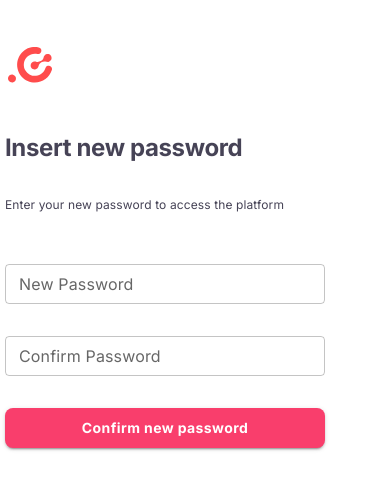
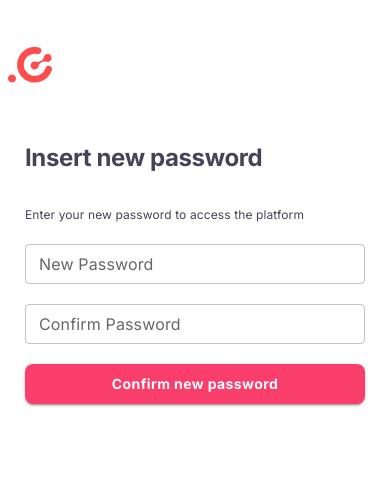
Before and after one commit to olaishola05/Coral, a React (Create React App) app: page /reset-password/confirm-password in a window 390 px wide. Shown: the top 490 px of the page. Built offline with nearby package versions, Linux system fonts and the light colour scheme.

Commit message:
refactor(app): Add mobile to password confirmation
Mobile responsive to confirm password page

```diff
--- a/src/Components/UI/ConfirmPassword.tsx
+++ b/src/Components/UI/ConfirmPassword.tsx
@@ -3,6 +3,20 @@ import HeaderText from './HeaderText'
 import Box from '@mui/material/Box';
 import TextInput from './TextInput';
 import CustomButton from './CustomButton';
+import { styled } from '@mui/material/styles';
+
+const StyledContainerDiv = styled('div')(({ theme }) => ({
+  [theme.breakpoints.down('sm')]: {
+    width: '100%',
+    padding: '10px 20px',
+
+    form : {
+      width: '100%',
+      alignItems: 'center',
+      gap: '20px',
+    },
+  },
+}))
 
 const ConfirmPassword
   = () => {
@@ -12,7 +26,7 @@ const ConfirmPassword
     }
 
     return (
-      <>
+      <StyledContainerDiv>
         <HeaderText
           header='Insert new password'
           text="Enter your new password to access the platform"
@@ -52,7 +66,7 @@ const ConfirmPassword
             Confirm new password
           </CustomButton>
         </Box>
-      </>
+      </StyledContainerDiv>
     )
   }
 
--- a/src/Components/UI/EmailSent.tsx
+++ b/src/Components/UI/EmailSent.tsx
@@ -2,18 +2,30 @@ import React from 'react'
 import HeaderText from './HeaderText'
 import SuccessImg from '../../Assets/svg/mark.svg'
 import Box from '@mui/material/Box'
+import {styled } from '@mui/material/styles'
+
+const StyledBoxContainer = styled(Box)(({ theme }) => ({
+
+  [theme.breakpoints.down('sm')]: {
+    width: '100%',
+    padding: '10px 20px',
+    display: 'flex',
+    alignItems: 'center',
+    flexDirection: 'column',
+  },
+}))
 
 const EmailSent = () => {
   const text = (<span>Check your email inbox.<br />We sent you an email to edit your password. If you didn’t received the email, please check your SPAM inbox</span>)
   return (
-    <Box sx={{}}>
+    <StyledBoxContainer>
       <HeaderText
         header='Email was sent!'
         text={text}
         headerStyle={{ width: '330px', marginBottom: '56.4px' }}
       />
       <img src={SuccessImg} alt={SuccessImg} style={{ width: '135px', height: '135' }} />
-    </Box>
+    </StyledBoxContainer>
   )
 }
 
--- a/src/Pages/Login/ConfirmPasswordPage.tsx
+++ b/src/Pages/Login/ConfirmPasswordPage.tsx
@@ -8,7 +8,6 @@ const ConfirmPasswordPage = () => {
   return (
     <PageLayoutSplit
       leftClassName={{ width: '520px', gap: '50px', padding: '70px 100px 100px' }}
-      rightStyles={{ width: '100%', backgroundColor: '#F5F5F5' }}
       leftSide={<ResetPaswword />}
       rightSide={<ImageContainer src={ResetImage} alt={ResetImage} />}
     />
--- a/src/Pages/Login/EmailSentPage.tsx
+++ b/src/Pages/Login/EmailSentPage.tsx
@@ -9,7 +9,6 @@ const EmailSentPage = () => {
   return (
     <PageLayoutSplit
       leftClassName={{ width: '520px', gap: '82px', padding: '100px 100px 100px' }}
-      rightStyles={{ width: '100%' }}
       leftSide={<EmailSent />}
       rightSide={<ImageContainer src={ResetImage} alt={ResetImage} />}
     />
```
